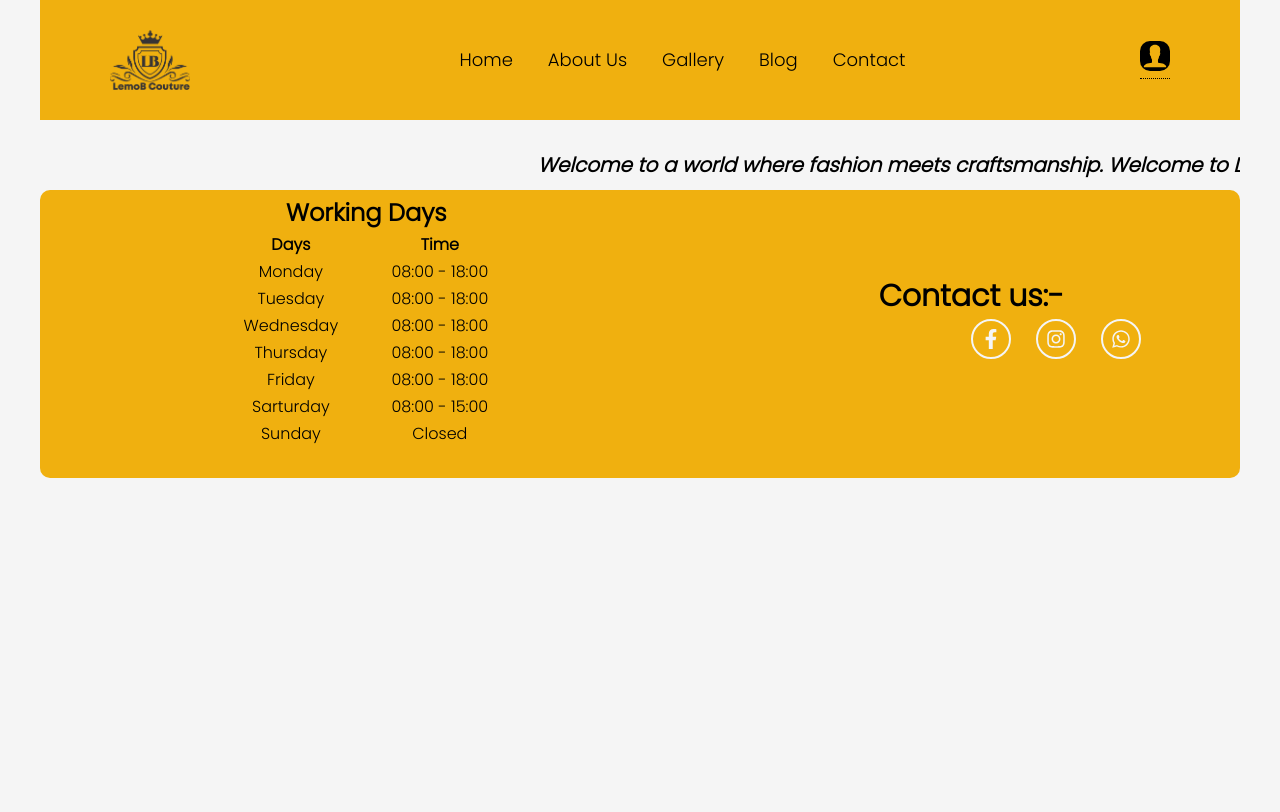
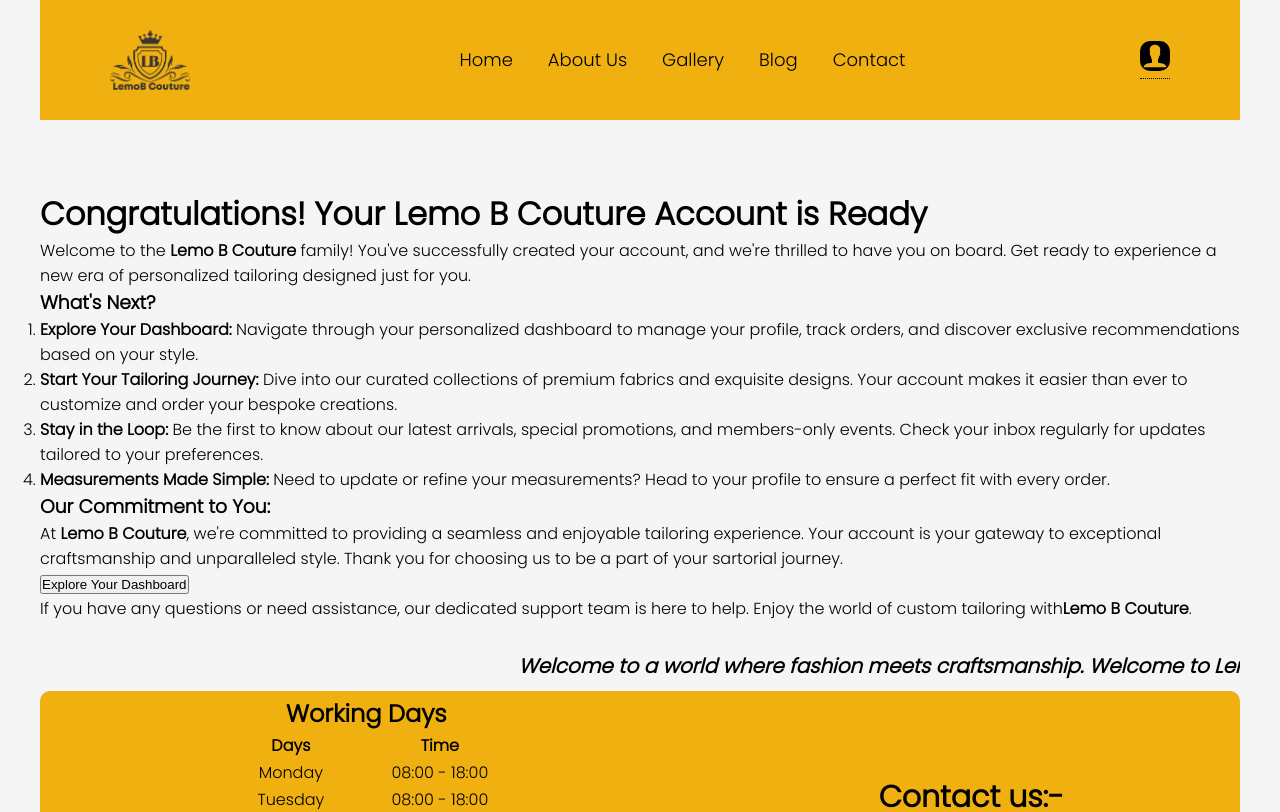
Before and after one commit to sirGentlejack/lemoB-couture-demo-landing-page, a React (Create React App) app: page /successful in a window 1280 px wide. Before the commit this address led to /dashboard. Shown: the top 812 px of the page. Built offline with nearby package versions, Linux system fonts and the light colour scheme.

Commit message:
Add Successful page and fix navigation in Signin page

```diff
--- a/src/App.js
+++ b/src/App.js
@@ -8,6 +8,7 @@
 import Contact from "./Pages/Contact";
 import { BrowserRouter as Router, Route, Routes, Navigate, } from "react-router-dom";
 import Signin from "./Pages/Signin";
+import Successful from "./sections/Successful";
 import Dashboard from "./Pages/Dashboard";
 
 function App() {
@@ -24,8 +25,10 @@
           <Route path="/blog" element={<Blog />} />
           <Route path="/contact" element={<Contact />} />
           <Route path="/signin" element={<Signin />} />
-          <Route path="/dashboard" component={Dashboard} />
+          <Route path="/dashboard" component={<Dashboard />} />
           <Route path="*" element={<Navigate to="/dashboard" />} />
+          <Route path="/successful" element={< Successful />} />
+          <Route path="*" element={<Navigate to="/successful" />} />
         </Routes>
 
         <Bottom />
--- a/src/Pages/Dashboard.js
+++ b/src/Pages/Dashboard.js
@@ -2,7 +2,7 @@
 
 export default function Dashboard() {
     return (
-        <div>
+        <div className="page dashboard">
         <h1>Dashboard</h1>
         </div>
     );
--- a/src/Pages/Signin.js
+++ b/src/Pages/Signin.js
@@ -1,5 +1,9 @@
 import React, { useState } from "react";
-import { getAuth, createUserWithEmailAndPassword } from "firebase/auth";
+import {
+  getAuth,
+  createUserWithEmailAndPassword,
+  signInWithEmailAndPassword,
+} from "firebase/auth";
 import { useNavigate } from "react-router-dom";
 import { app } from "../Components/firebase";
 
@@ -28,10 +32,11 @@
         // sign up
         await createUserWithEmailAndPassword(auth, email, password);
         // Authentication successful, you can redirect or perform additional actions here
-        navigate("/dashboard"); // Redirect to the dashboard
+        navigate("/successful"); // Redirect to the success page
       } else {
         // sign in
-        await auth.signInWithEmailAndPassword(auth, email, password);
+        await signInWithEmailAndPassword(auth, email, password);
+        navigate("/dashboard"); // Redirect to the dashboard
       }
     } catch (error) {
       console.error("Authentication Error: ", error.message);
--- /dev/null
+++ b/src/sections/Successful.js
@@ -0,0 +1,55 @@
+import React from "react";
+import { useNavigate } from "react-router";
+
+export default function Successful() {
+    const navigate = useNavigate();
+  return (
+    <div className="page success-container">
+      <h1>
+        Congratulations! Your <strong>Lemo B Couture</strong> Account is Ready
+      </h1>
+      <p>
+        Welcome to the <strong>Lemo B Couture</strong> family! You've
+        successfully created your account, and we're thrilled to have you on
+        board. Get ready to experience a new era of personalized tailoring
+        designed just for you.
+      </p>
+      <h3>What's Next?</h3>
+      <ol>
+        <li>
+          <b>Explore Your Dashboard:</b> Navigate through your personalized
+          dashboard to manage your profile, track orders, and discover exclusive
+          recommendations based on your style.
+        </li>
+        <li>
+          <b>Start Your Tailoring Journey:</b> Dive into our curated collections
+          of premium fabrics and exquisite designs. Your account makes it easier
+          than ever to customize and order your bespoke creations.
+        </li>
+        <li>
+          <b>Stay in the Loop:</b> Be the first to know about our latest
+          arrivals, special promotions, and members-only events. Check your
+          inbox regularly for updates tailored to your preferences.
+        </li>
+        <li>
+          <b>Measurements Made Simple:</b> Need to update or refine your
+          measurements? Head to your profile to ensure a perfect fit with every
+          order.
+        </li>
+      </ol>
+      <h3>Our Commitment to You:</h3>
+      <p>
+        At <strong>Lemo B Couture</strong>, we're committed to providing a
+        seamless and enjoyable tailoring experience. Your account is your
+        gateway to exceptional craftsmanship and unparalleled style. Thank you
+        for choosing us to be a part of your sartorial journey.
+      </p>
+      <button className="" onClick={() => navigate("/dashboard")}>Explore Your Dashboard</button>
+      <p>
+        If you have any questions or need assistance, our dedicated support team
+        is here to help. Enjoy the world of custom tailoring with
+        <strong>Lemo B Couture</strong>.
+      </p>
+    </div>
+  );
+}
```
